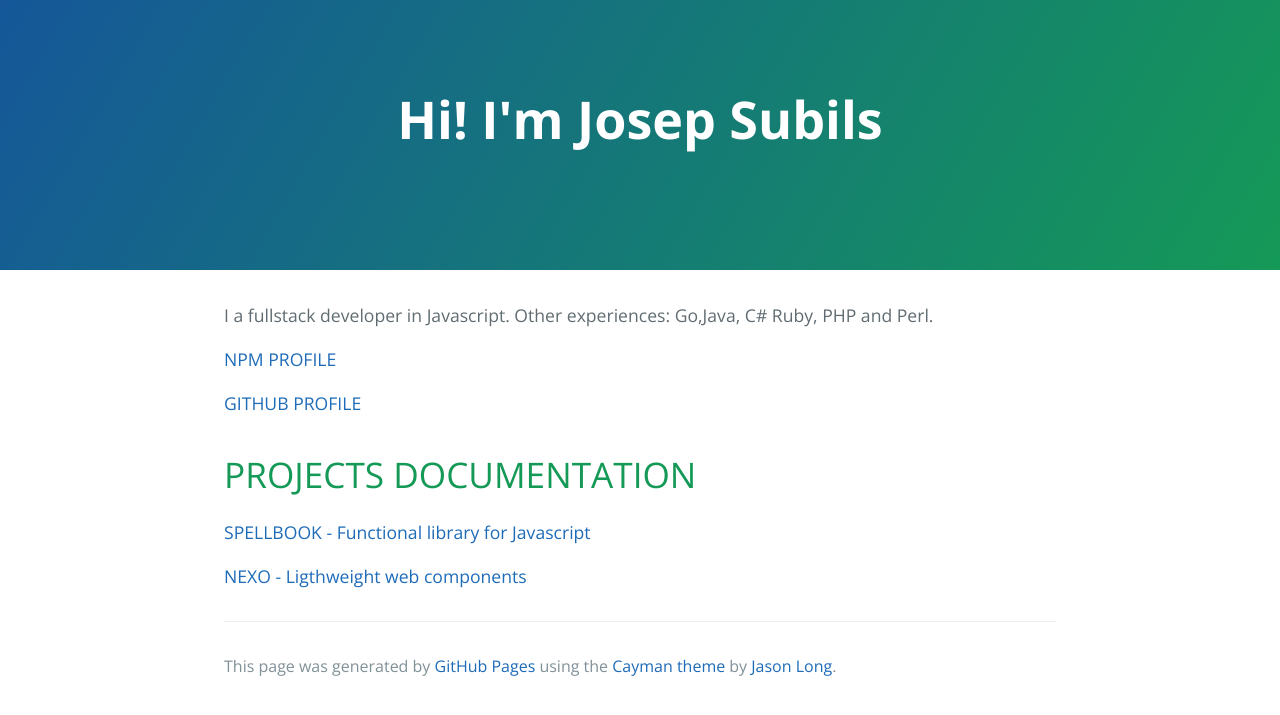
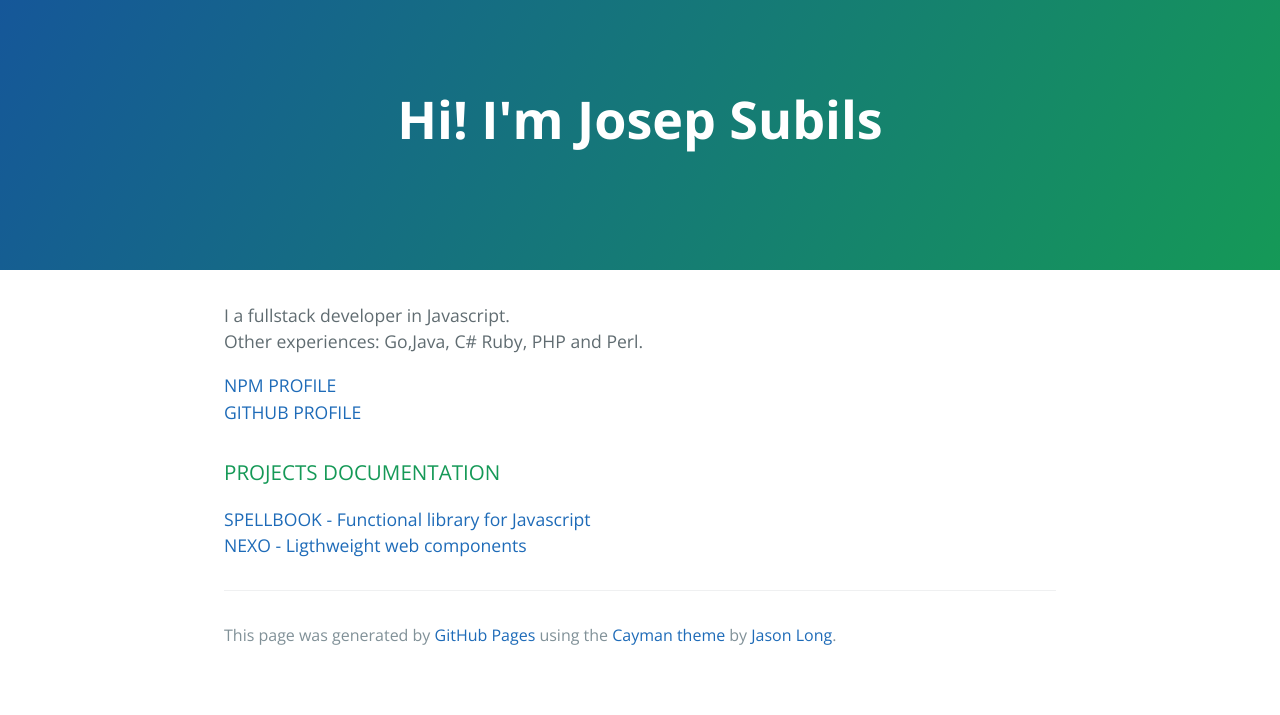
Before and after one commit to warlock/warlock.github.io, a Jekyll site: the page index.html, which Jekyll copies as it is, in a window 1280 px wide. Shown: the top 715 px of the page. Built offline with Jekyll 4.4.1, drawn with Linux system fonts in a browser that asks for light colours.

Commit message:
Replace master branch with page content via GitHub

```diff
--- a/index.html
+++ b/index.html
@@ -16,19 +16,17 @@
     </section>
 
     <section class="main-content">
-      <p>I a fullstack developer in Javascript.
+      <p>I a fullstack developer in Javascript.<br>
 Other experiences: Go,Java, C# Ruby, PHP and Perl.</p>
 
-<p><a href="https://www.npmjs.com/%7Ejosep">NPM PROFILE</a></p>
+<p><a href="https://www.npmjs.com/%7Ejosep">NPM PROFILE</a><br>
+<a href="https://github.com/warlock">GITHUB PROFILE</a></p>
 
-<p><a href="https://github.com/warlock">GITHUB PROFILE</a></p>
+<h3>
+<a id="projects-documentation" class="anchor" href="#projects-documentation" aria-hidden="true"><span aria-hidden="true" class="octicon octicon-link"></span></a>PROJECTS DOCUMENTATION</h3>
 
-<h1>
-<a id="projects-documentation" class="anchor" href="#projects-documentation" aria-hidden="true"><span aria-hidden="true" class="octicon octicon-link"></span></a>PROJECTS DOCUMENTATION</h1>
-
-<p><a href="http://www.spellbook.io">SPELLBOOK - Functional library for Javascript</a></p>
-
-<p><a href="https://www.npmjs.com/package/nexo">NEXO - Ligthweight web components</a></p>
+<p><a href="http://www.spellbook.io">SPELLBOOK - Functional library for Javascript</a><br>
+<a href="https://www.npmjs.com/package/nexo">NEXO - Ligthweight web components</a></p>
 
       <footer class="site-footer">
 
--- a/params.json
+++ b/params.json
@@ -1,6 +1,6 @@
 {
   "name": "Hi! I'm Josep Subils",
   "tagline": "",
-  "body": "I a fullstack developer in Javascript.\r\nOther experiences: Go,Java, C# Ruby, PHP and Perl.\r\n\r\n[NPM PROFILE](https://www.npmjs.com/~josep)\r\n\r\n[GITHUB PROFILE](https://github.com/warlock)\r\n\r\n#PROJECTS DOCUMENTATION\r\n\r\n[SPELLBOOK - Functional library for Javascript](http://www.spellbook.io)\r\n\r\n[NEXO - Ligthweight web components](https://www.npmjs.com/package/nexo)\r\n",
+  "body": "I a fullstack developer in Javascript.  \r\nOther experiences: Go,Java, C# Ruby, PHP and Perl.\r\n\r\n[NPM PROFILE](https://www.npmjs.com/~josep)  \r\n[GITHUB PROFILE](https://github.com/warlock)\r\n\r\n###PROJECTS DOCUMENTATION  \r\n[SPELLBOOK - Functional library for Javascript](http://www.spellbook.io)  \r\n[NEXO - Ligthweight web components](https://www.npmjs.com/package/nexo)\r\n",
   "note": "Don't delete this file! It's used internally to help with page regeneration."
 }
```
